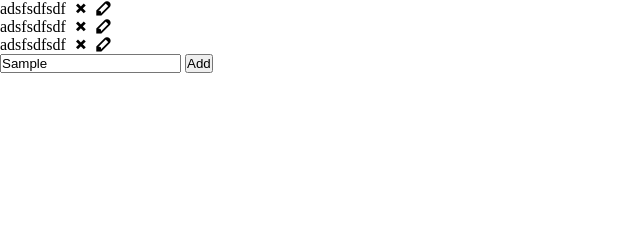
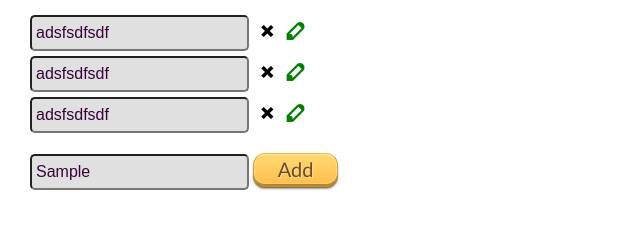
Before and after one commit to alphavita/GoIT, a plain HTML site: page Tech Skills/JS-Module 23-24/default.html in a window 1280 px wide. Both pictures are taken after typing "Sample" into the empty fields and a click on the button "Add". Shown: the whole page, without its empty margins (0-640 px from the left). Drawn offline with Linux system fonts and the light colour scheme.

Commit message:
working js 23-24

```diff
--- a/Tech Skills/JS-Module 23-24/css/module23-24.css
+++ b/Tech Skills/JS-Module 23-24/css/module23-24.css
@@ -7,3 +7,99 @@ body {
 .hidden{
     display: none;
 }
+.wrapper{
+    margin: 15px 30px;
+}
+.items__list {
+    list-style: none;
+}
+.items__input{
+    height: 24px;
+    padding: 4px;
+    font-size: 16px;
+    text-align: left;
+    border-width: 2px;
+    border-radius: 5px;
+    border-style: inset;
+    background-color: #e0e0e0;
+    color: #360436;
+}
+.items__item {
+    font-family: Arial,sans-serif;
+    margin-top: 5px;
+}
+.items__item i:before{
+    cursor: pointer;
+    font-size: 20px;
+}
+.icon-edit{
+    color: green;
+}
+.icon-delete{
+    color: black;
+}
+.icon-ok{
+    color:saddlebrown;
+}
+.add__button {
+	width: 85px;
+    height: 32px;
+    margin-top: 20px;
+    padding: 1px 0 2px;
+    font: 20px "Trebuchet MS", Tahoma, Arial, sans-serif;
+    outline: none;
+    position: relative;
+    cursor: pointer;
+    border-radius: 12px;
+    color: #704A25;
+    border: 1px solid #D2A146;
+    border-top: 1px solid #EAB551;
+    border-bottom: 1px solid #AF8234;
+    text-shadow: 1px 1px #FEDFA0;
+	box-shadow:
+		inset 0 1px #FEE9AA,
+		inset 1px 0 #FED67F,
+		inset -1px 0 #FEDA85,
+		inset 0 -1px #FECA6F,
+		0 2px #B98A37,
+		0 3px #9F7630,
+		0 4px 2px rgba(0,0,0,0.4)
+	;
+	background: -moz-linear-gradient(top, #feda71 0%, #febe4d 100%); /* FF3.6+ */
+	background: -webkit-gradient(linear, left top, left bottom, color-stop(0%,#feda71), color-stop(100%,#febe4d)); /* Chrome,Safari4+ */
+	background: -webkit-linear-gradient(top, #feda71 0%,#febe4d 100%); /* Chrome10+,Safari5.1+ */
+	background: -o-linear-gradient(top, #feda71 0%,#febe4d 100%); /* Opera11.10+ */
+	background: -ms-linear-gradient(top, #feda71 0%,#febe4d 100%); /* IE10+ */
+	filter: progid:DXImageTransform.Microsoft.gradient( startColorstr='#feda71', endColorstr='#febe4d',GradientType=0 ); /* IE6-9 */
+	background: linear-gradient(top, #feda71 0%,#febe4d 100%); /* W3C */
+	background-color: #FED166;
+}
+.add__button::-moz-focus-inner{border:0}
+.add__button:hover {
+	border-top: 1px solid #E6A93D;
+	box-shadow:
+		inset 0 1px #FEDB98,
+		inset 1px 0 #FED67F,
+		inset -1px 0 #FEDA85,
+		inset 0 -1px #FED781,
+		0 2px #B98A37,
+		0 3px #9F7630,
+		0 4px 2px rgba(0,0,0,0.4)
+	;
+	background: -moz-linear-gradient(top, #fec455 0%, #fecd61 100%); /* FF3.6+ */
+	background: -webkit-gradient(linear, left top, left bottom, color-stop(0%,#fec455), color-stop(100%,#fecd61)); /* Chrome,Safari4+ */
+	background: -webkit-linear-gradient(top, #fec455 0%,#fecd61 100%); /* Chrome10+,Safari5.1+ */
+	background: -o-linear-gradient(top, #fec455 0%,#fecd61 100%); /* Opera11.10+ */
+	background: -ms-linear-gradient(top, #fec455 0%,#fecd61 100%); /* IE10+ */
+	filter: progid:DXImageTransform.Microsoft.gradient( startColorstr='#fec455', endColorstr='#fecd61',GradientType=0 ); /* IE6-9 */
+	background: linear-gradient(top, #fec455 0%,#fecd61 100%); /* W3C */
+	background-color: #FED166;
+}
+.add__button:active {
+	top: 3px;
+	border: 1px solid #CF9D42;
+	border-top: 1px solid #A77F35;
+	border-bottom: 1px solid #E2AC48;
+	background: #FEC151;
+	box-shadow: inset 0 1px 2px #C49846;
+}
--- a/Tech Skills/JS-Module 23-24/default.html
+++ b/Tech Skills/JS-Module 23-24/default.html
@@ -12,13 +12,12 @@
         <div class="items__container">
             <ul class="items__list" />
         </div>
-        <input type="text" class="add__input" />
+        <input type="text" class="items__input" />
         <button class="add__button">Add</button>
         <script type="text/template" id="items_template">
                 <% for(var i=0;i<data.length;i++) { %>
-                    <li class="items__item" data-guid="<%= data[i].guid %>">
-                        <%= data[i].name %>
-                        <input class="items__input hidden" type="text" />
+                    <li class="items__item">
+                        <input class="items__input" type="text" value="<%= data[i].name %>" readonly="readonly"  data-guid="<%= data[i].guid %>"/>
                         <i class="icon-delete"></i><i class="icon-edit"></i><i class="icon-ok hidden"></i>
                     </li>
                 <% } %>
```
